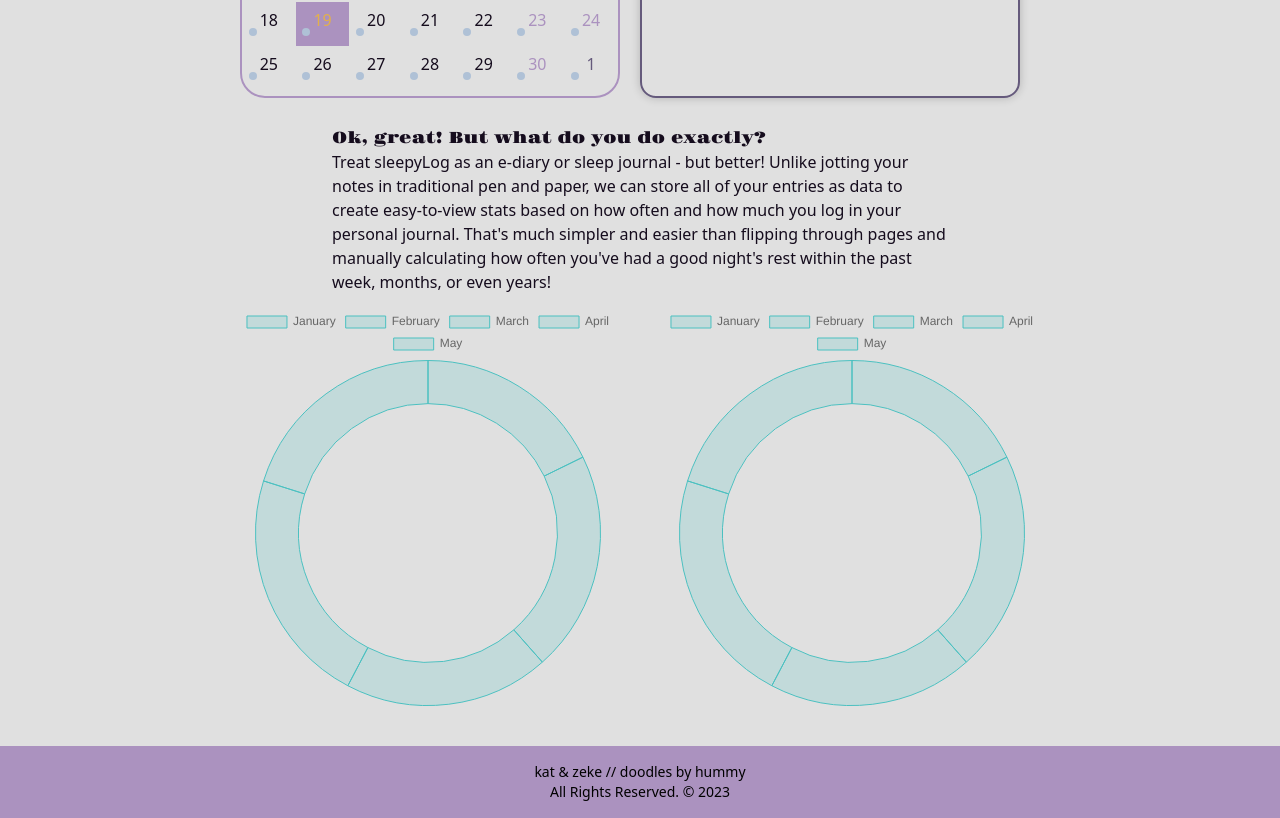
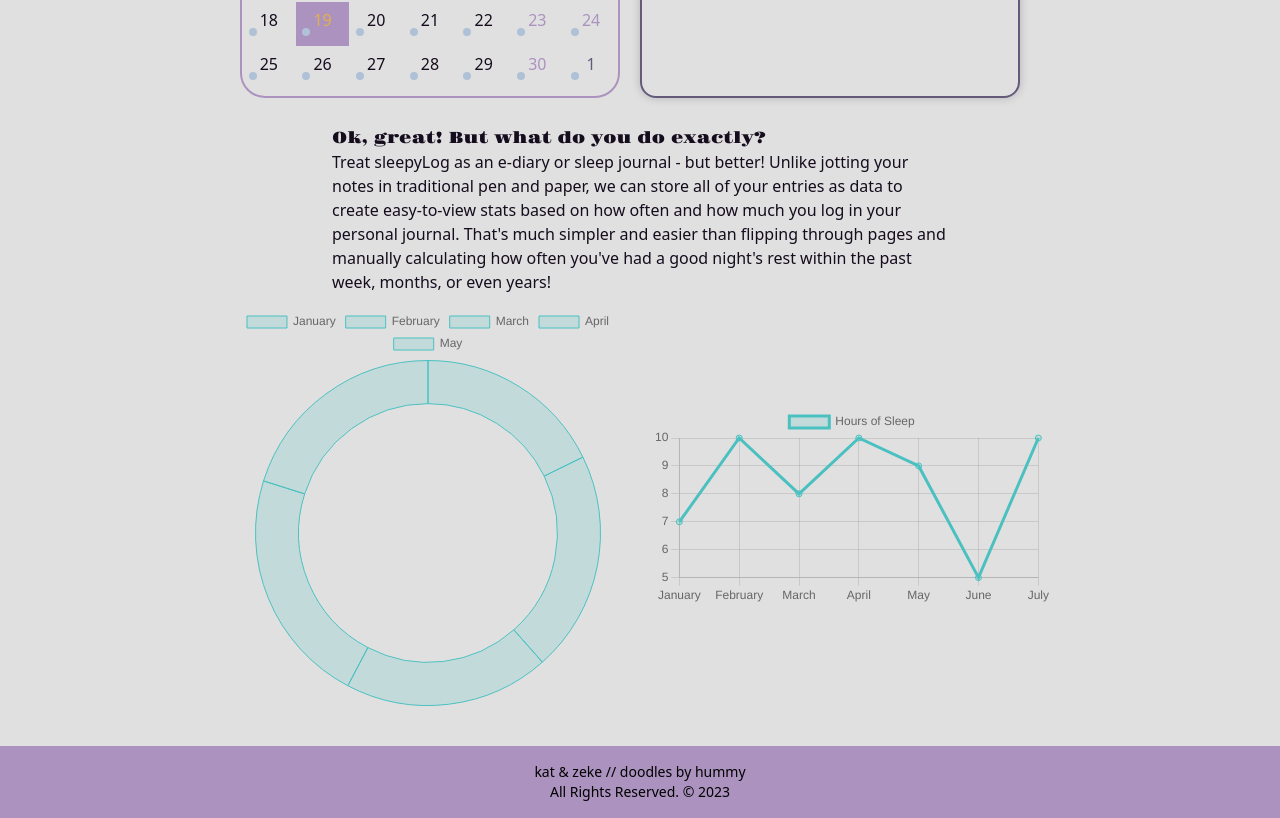
Before and after one commit to artem-ine/sleepylog, a React (Vite) app in the folder frontend/: page / in a window 1280 px wide. Shown: the part 502-1320 px from the top of the page. Built offline with nearby package versions, Linux system fonts and the light colour scheme.

Commit message:
second chart update

```diff
--- a/frontend/package.json
+++ b/frontend/package.json
@@ -14,6 +14,7 @@
     "autoprefixer": "^10.4.15",
     "chart.js": "^4.4.0",
     "date-fns": "^2.30.0",
+    "faker": "^5.5.3",
     "jotai": "^2.3.1",
     "js-cookie": "^3.0.5",
     "jsonwebtoken": "^9.0.2",
--- a/frontend/src/components/Guest View/DummyChart.jsx
+++ b/frontend/src/components/Guest View/DummyChart.jsx
@@ -1,9 +1,30 @@
-import { Chart as ChartJS, ArcElement, Tooltip, Legend } from "chart.js";
+import {
+  Chart as ChartJS,
+  CategoryScale,
+  LinearScale,
+  PointElement,
+  LineElement,
+  Title,
+  ArcElement,
+  Tooltip,
+  Legend,
+} from "chart.js";
+import { Line } from "react-chartjs-2";
 import { Doughnut } from "react-chartjs-2";
 import "chart.js/auto";
+import faker from "faker";
 
 function DummyChart() {
-  ChartJS.register(ArcElement, Tooltip, Legend);
+  ChartJS.register(
+    ArcElement,
+    CategoryScale,
+    LinearScale,
+    PointElement,
+    LineElement,
+    Title,
+    Tooltip,
+    Legend
+  );
   const dataChart = {
     labels: ["January", "February", "March", "April", "May"],
     datasets: [
@@ -26,27 +47,28 @@ function DummyChart() {
     },
   };
 
-  ChartJS.register(ArcElement, Tooltip, Legend);
-  const secondDataChart = {
-    labels: ["January", "February", "March", "April", "May"],
+  const labels = [
+    "January",
+    "February",
+    "March",
+    "April",
+    "May",
+    "June",
+    "July",
+  ];
+
+  const dataLine = {
+    labels: labels,
     datasets: [
       {
         label: "Hours of Sleep",
-        backgroundColor: "rgba(75,192,192,0.2)",
-        borderColor: "rgba(75,192,192,1)",
-        borderWidth: 1,
-        hoverBackgroundColor: "rgba(75,192,192,0.4)",
-        hoverBorderColor: "rgba(75,192,192,1)",
-        data: [6, 7, 6.5, 7.5, 6.8],
-      },
-      {
-        backgroundColor: ["#FF5733", "#FFC300", "#C70039", "#900C3F"],
+        data: labels.map(() =>
+          faker.datatype.float({ min: 5, max: 12, precision: 1 })
+        ),
+        borderColor: "rgba(75, 192, 192, 1)",
+        backgroundColor: "rgba(75, 192, 192, 0.2)",
       },
     ],
-    options: {
-      responsive: true,
-      maintainAspectRatio: false,
-    },
   };
 
   return (
@@ -55,7 +77,7 @@ function DummyChart() {
         <Doughnut data={dataChart} />
       </div>
       <div className="mb-4 lg:mb-0 dummy-chart-wrapper">
-        <Doughnut data={secondDataChart} />
+        <Line data={dataLine} />
       </div>
     </div>
   );
```
Also changed, not shown: 1 other file (tests, documents, lock files or other folders).
